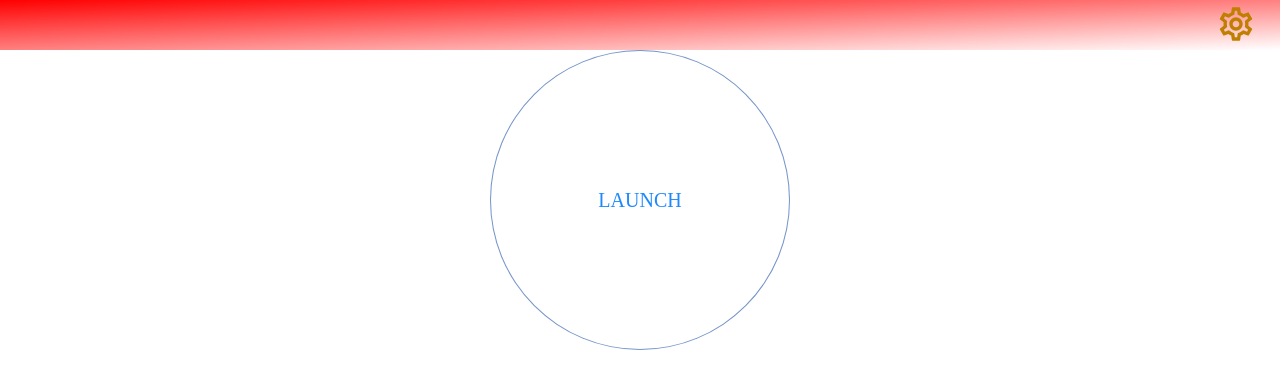
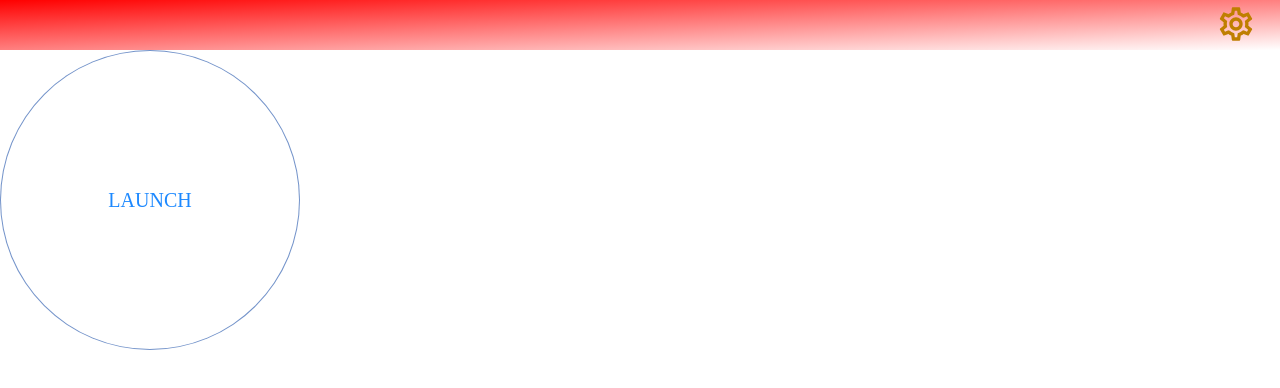
Before and after one commit to Mogadragos/catch-them-all, a Vue app: page / in a window 1280 px wide. Shown: the top 388 px of the page. Built offline with nearby package versions, Linux system fonts and the light colour scheme.

Commit message:
Remove Parent div

```diff
--- a/src/components/LaunchButton.vue
+++ b/src/components/LaunchButton.vue
@@ -1,7 +1,5 @@
 <template>
-  <div class="center">
-    <button class="LauchnBtn">{{ text }}</button>
-  </div>
+  <button class="LauchnBtn">{{ text }}</button>
 </template>
 
 <script>
@@ -36,15 +34,7 @@ export default {
   font-weight: 400;
   font-size: 20px;
   font-family: inherit;
-  z-index: 0;
   overflow: hidden;
   transition: all 0.3s cubic-bezier(0.02, 0.01, 0.47, 1);
 }
-
-.center {
-  display: flex;
-  align-items: center;
-  justify-content: center;
-  align-self: center;
-}
 </style>
```
